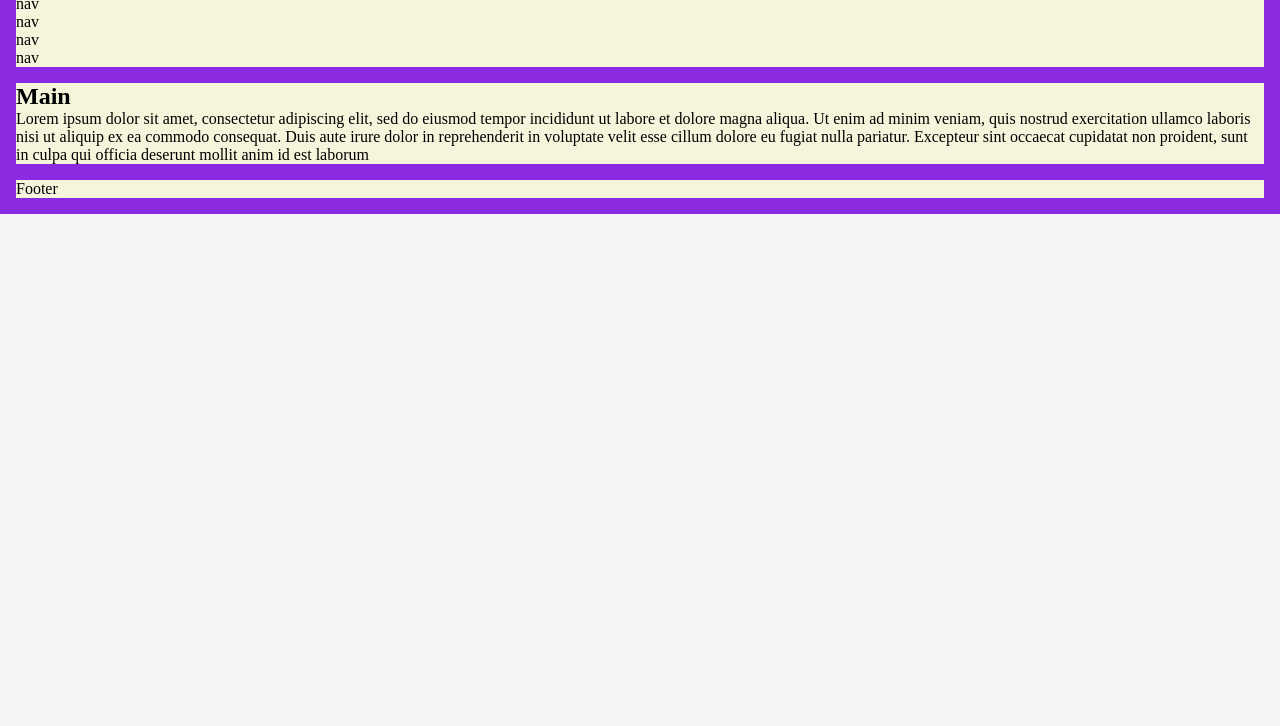
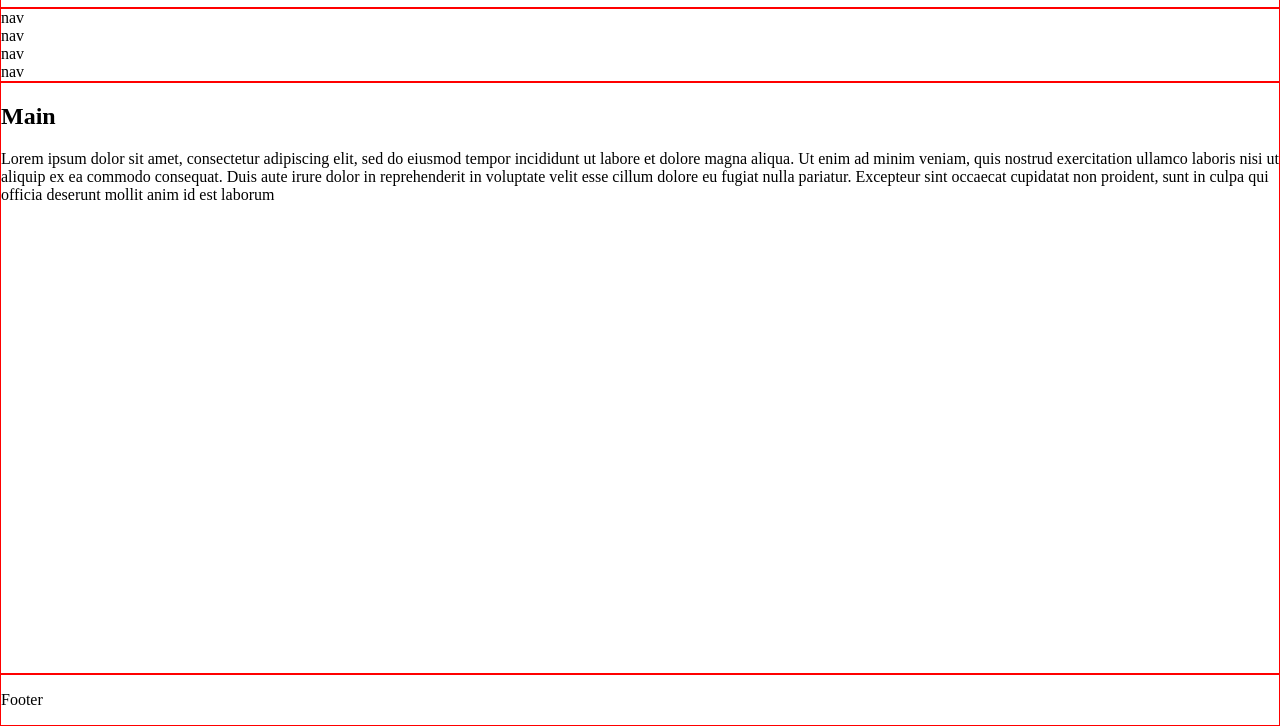
Before and after one commit to ameliapham/exercice-grid, a plain HTML site: page index.html in a window 1280 px wide. Shown: the part 74-800 px from the top of the page. Drawn offline with Linux system fonts and the light colour scheme.

Commit message:
modifier css

```diff
--- a/index.css
+++ b/index.css
@@ -1,23 +1,17 @@
-html {
-    background-color: whitesmoke;
-}
-
 body {
-    background-color: blueviolet;
-    padding: 1em;
     margin: 0;
+    padding: 0;
 }
 
 body > * {
-    background-color: beige;
-    margin-bottom: 1em;
+    border: 1px solid red;
 }
 
-footer {
-    margin-bottom: 0;
+
+
+/*==========Start exercice==========*/
+body {
+    min-height: 100vh;
+    display: grid;
+    grid-template-rows: auto auto 1fr auto;
 }
-
-* {
-    margin: 0;
-    padding: 0;
-}
```
